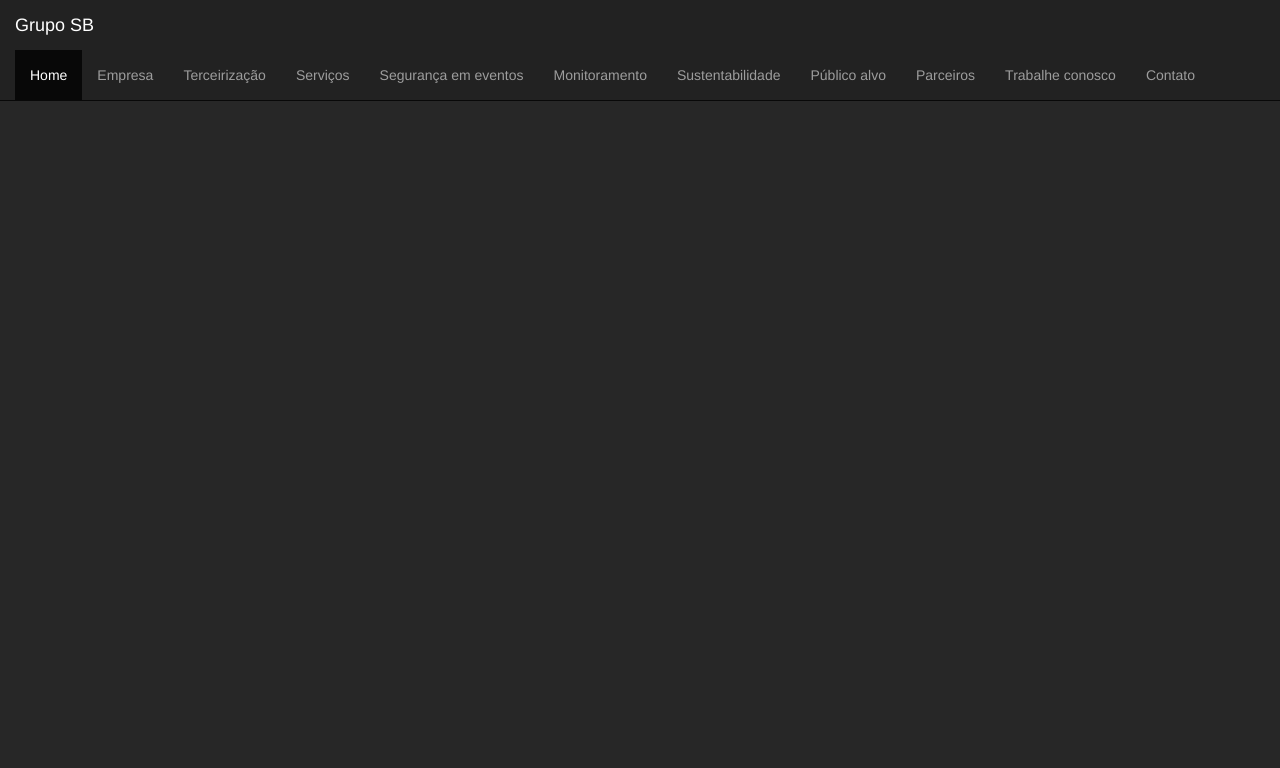
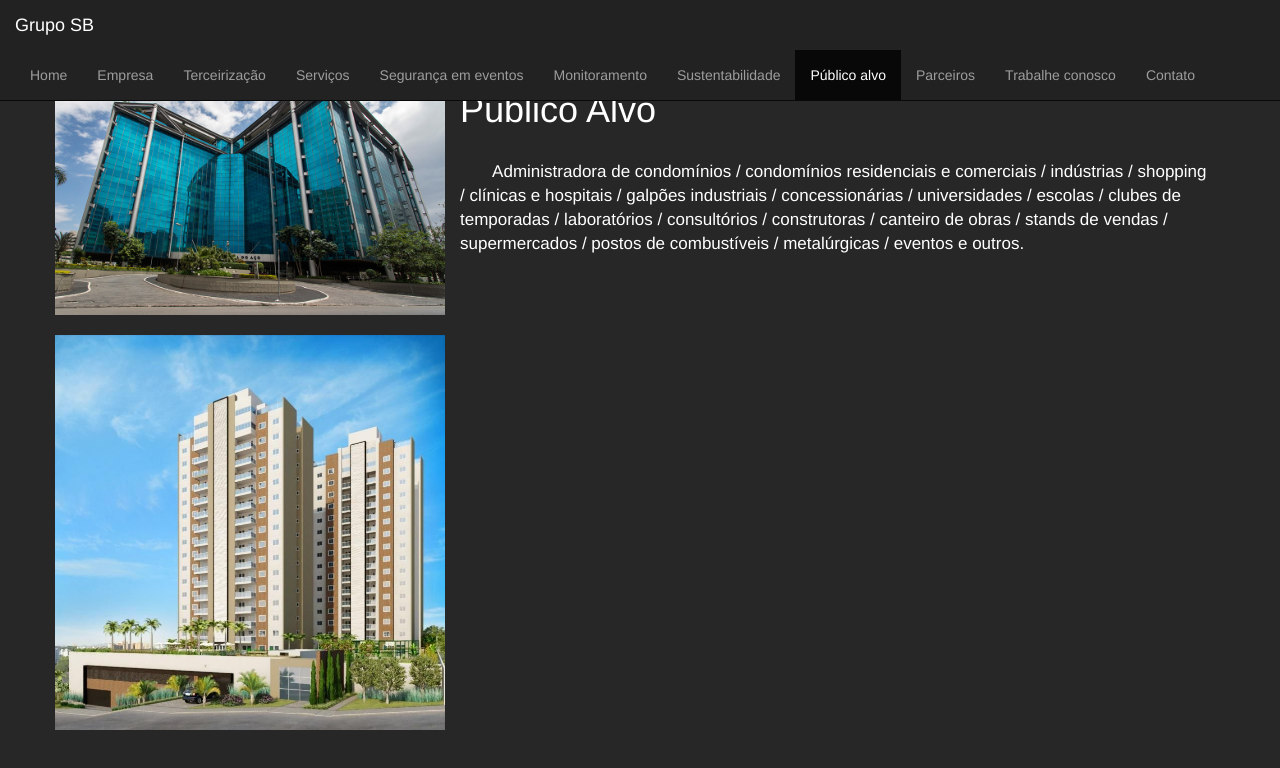
Before and after one commit to Julio3Cesar/julio3cesar.github.io, a plain HTML site: page view/publico_alvo.html in a window 1280 px wide. Drawn offline with Linux system fonts and the light colour scheme.

Commit message:
add pAlvo, add sustentab.

```diff
--- a/view/publico_alvo.html
+++ b/view/publico_alvo.html
@@ -1,5 +1,6 @@
 <!DOCTYPE html>
 <html>
+
 <head>
     <title>Grupo SB - Segurança Patrimonial</title>
     <meta charset="UTF-8">
@@ -7,12 +8,14 @@
     <link href="../resource/bootstrap/css/bootstrap.min.css" type="text/css" rel="stylesheet">
     <link href="../resource/proprio/css/css_proprio.css" type="text/css" rel="stylesheet">
 </head>
+
 <body>
     <nav class="navbar navbar-inverse navbar-fixed-top">
         <div class="container-fluid">
             <!-- Brand and toggle get grouped for better mobile display -->
             <div class="navbar-header">
-                    <button type="button" class="navbar-toggle collapsed" data-toggle="collapse" data-target="#bs-example-navbar-collapse-1" aria-expanded="false">
+                <button type="button" class="navbar-toggle collapsed" data-toggle="collapse" data-target="#bs-example-navbar-collapse-1"
+                    aria-expanded="false">
                         <span class="sr-only">Toggle navigation</span>
                         <span class="icon-bar"></span>
                         <span class="icon-bar"></span>
@@ -24,23 +27,50 @@
             <!-- Collect the nav links, forms, and other content for toggling -->
             <div class="collapse navbar-collapse" id="bs-example-navbar-collapse-1">
                 <ul class="nav navbar-nav">
-                        <li class="active"><a href="../index.html">Home</a></li>
+                    <li><a href="../index.html">Home</a></li>
                     <li><a href="empresa.html">Empresa</a></li>
                     <li><a href="terceirizacao.html">Terceirização</a></li>
                     <li><a href="servicos.html">Serviços</a></li>
                     <li><a href="seguranca_em_eventos.html">Segurança em eventos</a></li>
                     <li><a href="monitoramento.html">Monitoramento</a></li>
                     <li><a href="sustentabilidade.html">Sustentabilidade</a></li>
-                        <li><a href="publico_alvo.html">Público alvo</a></li>
+                    <li  class="active"><a href="publico_alvo.html">Público alvo</a></li>
                     <li><a href="parceiros.html">Parceiros</a></li>
                     <li><a href="trabalhe_conosco.html">Trabalhe conosco</a></li>
                     <li><a href="contato.html">Contato</a></li>
                 </ul>
-                </div><!-- /.navbar-collapse -->
-            </div><!-- /.container-fluid -->
+            </div>
+            <!-- /.navbar-collapse -->
+        </div>
+        <!-- /.container-fluid -->
     </nav>
+
+    <div class="container">
+        <div class="row">
+            <div class="col-md-4">
+                <div class="row">
+                    <img class="img-responsive" src="../images/alvo-1.jpg" alt="GrupoSB publico alvo">
+                </div>
+                </br>
+                <div class="row">
+                    <img class="img-responsive" src="../images/alvo-2.jpg" alt="GrupoSB publico alvo">
+                </div>
+            </div>
+            <div class="col-md-8">
+                <h1>Público Alvo</h1>
+                </br>
+                <p>
+                    &nbsp;&nbsp;&nbsp;&nbsp;&nbsp;&nbsp; Administradora de condomínios / condomínios residenciais e comerciais / indústrias /
+                    shopping / clínicas e hospitais / galpões industriais / concessionárias / universidades / escolas / clubes
+                    de temporadas / laboratórios / consultórios / construtoras / canteiro de obras / stands de vendas / supermercados
+                    / postos de combustíveis / metalúrgicas / eventos e outros.
+                </p>
+            </div>
+        </div>
+    </div>
 
     <script src="../resource/jquery/jquery.js"></script>
     <script src="../resource/bootstrap/js/bootstrap.min.js"></script>
 </body>
+
 </html>
```
Also changed, not shown: view/contato.html (+2 -2 lines), view/empresa.html (+3 -3 lines), view/parceiros.html (+2 -2 lines), view/servicos.html (+2 -2 lines), view/sustentabilidade.html (+33 -5 lines), view/trabalhe_conosco.html (+3 -3 lines), images/alvo-1.jpg (added), images/alvo-2.jpg (added), images/sustentabilidade.jpeg (added). Lines whose indentation alone changed are shown as unchanged.
